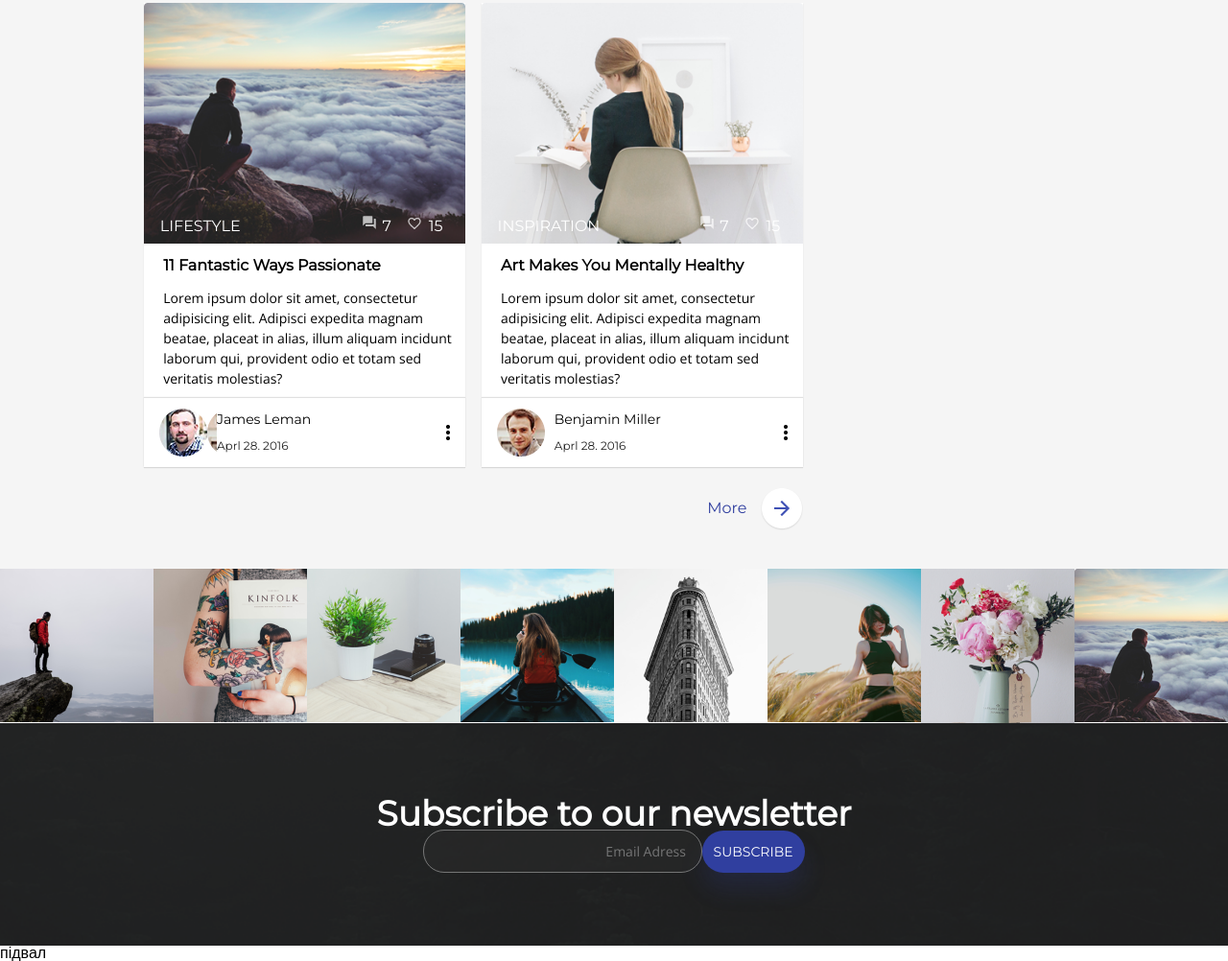
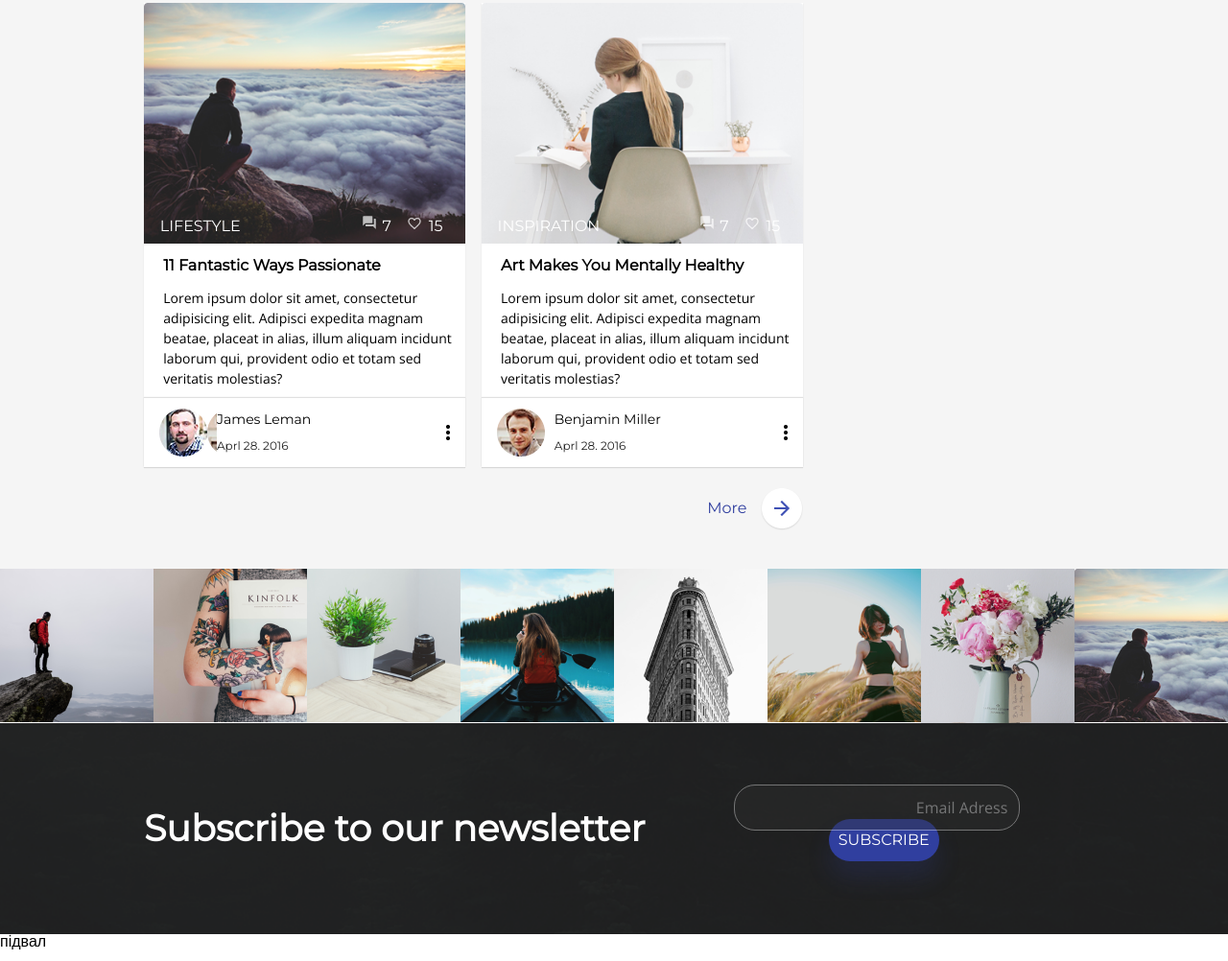
Before and after one commit to djudit/PascoFree, a website: page index.html in a window 1280 px wide. Shown: the part 2637-3639 px from the top of the page at 96% size. Drawn offline with nearby package versions, Linux system fonts and the light colour scheme; files that its build step writes are made by us from their sources.

Commit message:
change subscribe

```diff
--- a/sass/blocks/_subscribe.scss
+++ b/sass/blocks/_subscribe.scss
@@ -4,15 +4,20 @@
 	background-position: 50% 0;
 	background-repeat: no-repeat;
 	padding: 76px 0;
+}
+
+.subscribe .container {
 	display: flex;
-
+	flex-direction: row;
+	justify-content: space-between;
+	align-items: center;
 }
 
 	.subscribe p {
 		/*display: inline-block;*/
 		color: #fff;
 		font-family: Montserrat;
-		font-size: 36px;
+		font-size: 38px;
 		font-weight: 900;
 	}
 
@@ -21,6 +26,7 @@
 		}
 
 			.subscribe label {
+				margin-right: (40px/1170px)*100%;
 				padding: 12px;
 				border-radius: 22px;
 				border: 1px solid #fff;
@@ -28,19 +34,19 @@
 				opacity: 0.38;
 				color: #fff;
 				font-family: "Open Sans";
-				font-size: 14px;
+				font-size: 16px;
 				font-weight: 400;
 				line-height: 24px;
 			}
 
 			.subscribe button {
-				padding: 10px 12px;
+				padding: 10px;
 				box-shadow: 0 17px 24px rgba(48, 63, 159, 0.2);
 				border-radius: 22px;
 				background-color: #303f9f;
 				color: #fff;
 				font-family: Montserrat;
-				font-size: 14px;
+				font-size: 16px;
 				font-weight: 400;
 				line-height: 24px;
 				font-variant: small-caps;
```
